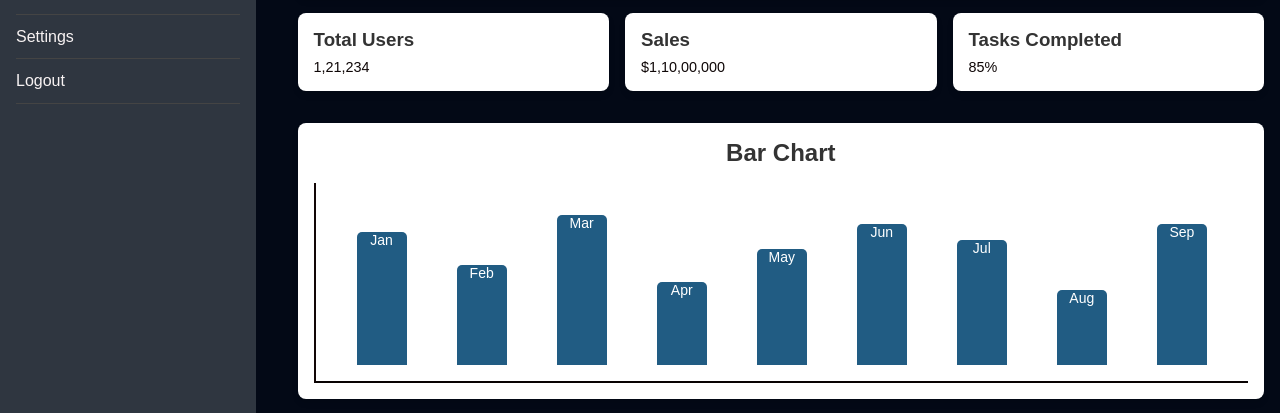
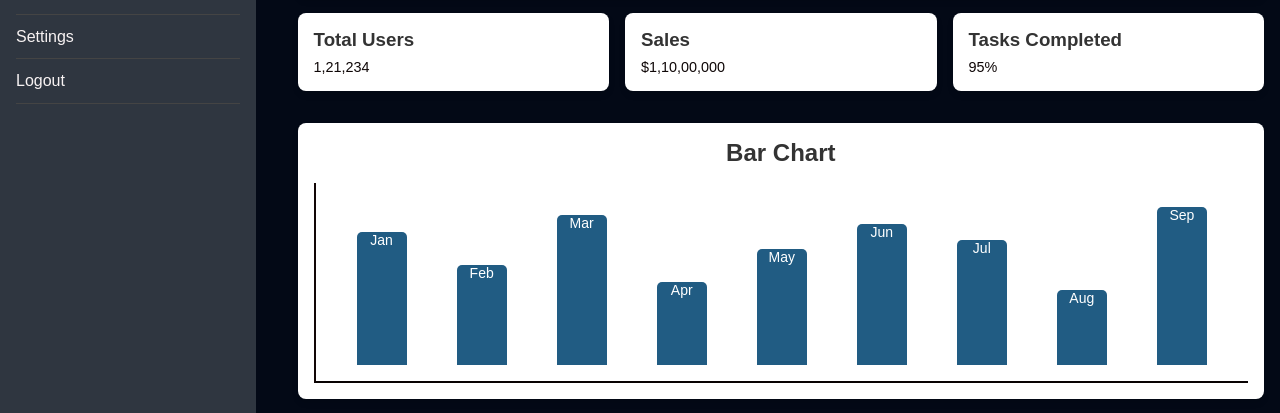
Before and after one commit to BindiyaVishwakarma/Data, a plain HTML site: page line.html in a window 1280 px wide. Shown: the part 233-646 px from the top of the page. Drawn offline with nearby package versions, Linux system fonts and the light colour scheme.

Commit message:
Update line.html

```diff
--- a/line.html
+++ b/line.html
@@ -60,7 +60,7 @@
       </div>
       <div class="card">
         <h3>Tasks Completed</h3>
-        <p>85%</p>
+        <p>95%</p>
       </div>
     </div>
 
@@ -75,7 +75,7 @@
         <div class="bar" style="height: 85%;" >Jun</div>
         <div class="bar" style="height: 75%;" >Jul</div>
         <div class="bar" style="height: 45%;" >Aug</div>
-        <div class="bar" style="height: 85%;" >Sep</div>
+        <div class="bar" style="height: 95%;" >Sep</div>
       </div>
     </div>
 
```
